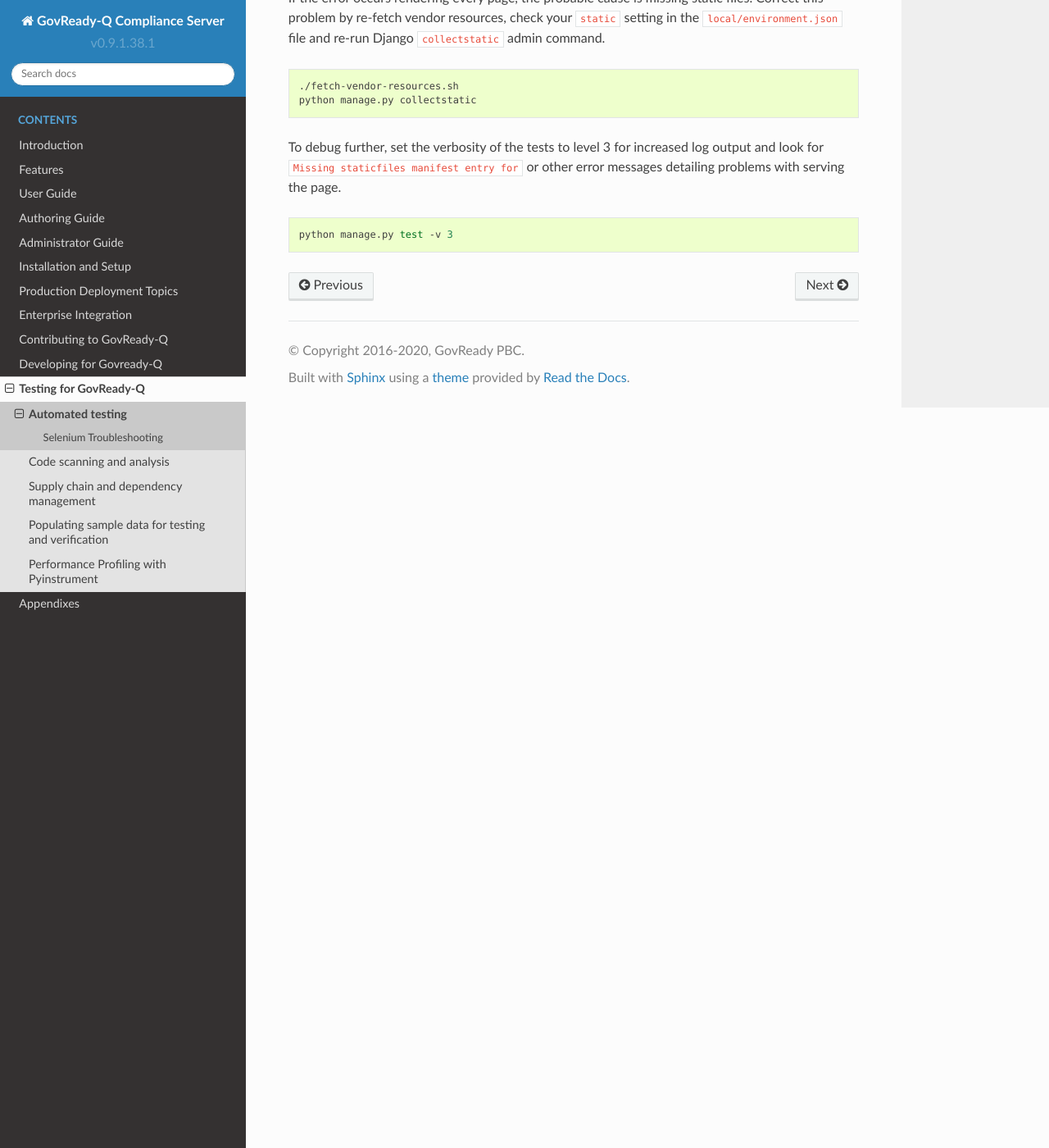
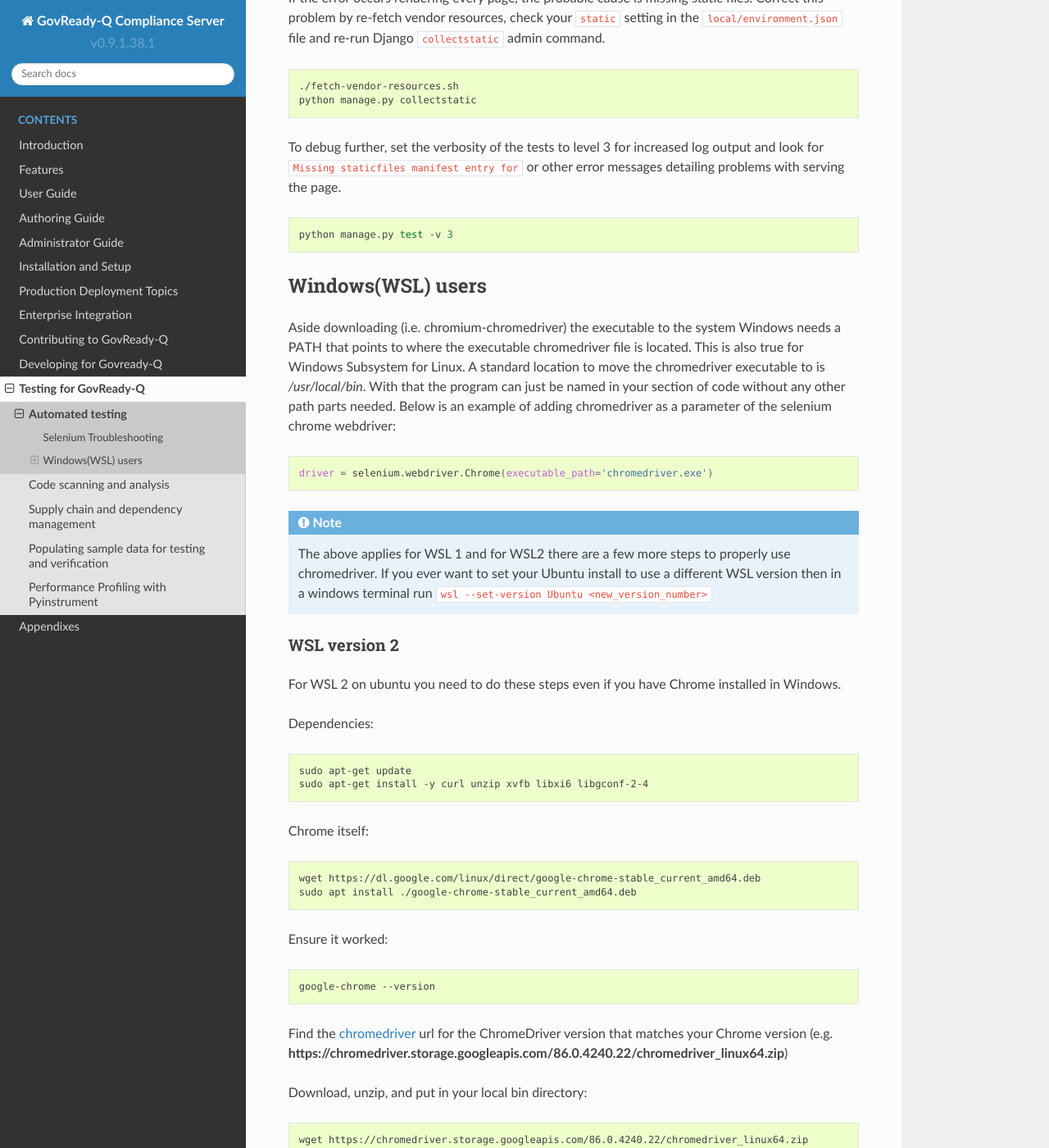
Before and after one commit to GovReady/govready-q-docs, a Sphinx documentation site: the page built from source/testing-for-govready-q/automated-testing.rst, in a window 1280 px wide and 1400 px high, scrolled down 1552 px. Shown: the whole window at 82% size. Built offline with Sphinx 7.4.7 and the Read the Docs theme 2.0.0, drawn with Linux system fonts in a browser that asks for light colours; some of the changed text lies outside the part shown.

Commit message:
Windows EOL fix and automated testing notes for WSL 1 & 2.

```diff
--- a/source/testing-for-govready-q/automated-testing.rst
+++ b/source/testing-for-govready-q/automated-testing.rst
@@ -1,6 +1,8 @@
 .. Copyright (C) 2020 GovReady PBC
 
 .. _Automated testing:
+.. _chromedriver: https://chromedriver.chromium.org/
+.. _VcXsrv : https://sourceforge.net/projects/vcxsrv/
 
 Automated testing
 =================
@@ -89,3 +91,72 @@ with serving the page.
 .. code-block:: bash
 
     python manage.py test -v 3
+
+Windows(WSL) users
+~~~~~~~~~~~~~~~~~~~~~
+
+Aside downloading (i.e. chromium-chromedriver) the executable to the system Windows needs a PATH that points to where the executable chromedriver file is located. This is also true for Windows Subsystem for Linux. A standard location to move the chromedriver executable to is `/usr/local/bin`. With that the program can just be named in your section of code without any other path parts needed.
+Below is an example of adding chromedriver as a parameter of the selenium chrome webdriver:
+
+.. code-block:: bash
+
+    driver = selenium.webdriver.Chrome(executable_path='chromedriver.exe')
+
+.. note::
+   The above applies for WSL 1 and for WSL2 there are a few more steps to properly use chromedriver. If you ever want to set your Ubuntu install to use a different WSL version then in a windows terminal run ``wsl --set-version Ubuntu <new_version_number>``
+
+
+WSL version 2
+---------------
+
+For WSL 2 on ubuntu you need to do these steps even if you have Chrome installed in Windows.
+
+Dependencies:
+
+.. code-block:: bash
+
+    sudo apt-get update
+    sudo apt-get install -y curl unzip xvfb libxi6 libgconf-2-4
+
+Chrome itself:
+
+.. code-block:: bash
+
+    wget https://dl.google.com/linux/direct/google-chrome-stable_current_amd64.deb
+    sudo apt install ./google-chrome-stable_current_amd64.deb
+
+Ensure it worked:
+
+.. code-block:: bash
+
+    google-chrome --version
+
+Find the chromedriver_ url for the ChromeDriver version that matches your Chrome version (e.g. **https://chromedriver.storage.googleapis.com/86.0.4240.22/chromedriver_linux64.zip**)
+
+Download, unzip, and put in your local bin directory:
+
+.. code-block:: bash
+
+    wget https://chromedriver.storage.googleapis.com/86.0.4240.22/chromedriver_linux64.zip
+    unzip chromedriver_linux64.zip
+    sudo mv chromedriver /usr/local/bin/chromedriver
+    sudo chown root:root /usr/bin/chromedriver
+    sudo chmod +x /usr/local/bin/chromedriver
+
+chromedriver should now point to the newly installed chromedriver
+
+.. code-block:: bash
+
+    which chromedriver # /usr/local/bin/chromedriver
+
+Last but not least we need to download and install VcXsrv_. Then run **xlaunch.exe** from the programs files folder (for VcXsrv). Leave most settings as default but check the "Disable access control".
+In Linux the DISPLAY environment variable tells GUI applications at which IP address the X Server is that we want to use. Since in WSL2 the IP address of Windows land is not localhost anymore, we need to set DISPLAY to the correct IP address:
+
+.. code-block:: bash
+
+    export DISPLAY=$(cat /etc/resolv.conf | grep nameserver | awk '{print $2; exit;}'):0.0
+
+.. note::
+    You can put it anywhere but I recommend **.bashrc**.
+
+Now if you run ``echo $DISPLAY`` you should get something like ``172.17.35.177:0.0``.
```
Also changed, not shown: source/developing-for-govready-q/installing-govready-q-for-development.rst (+12 -0 lines).
